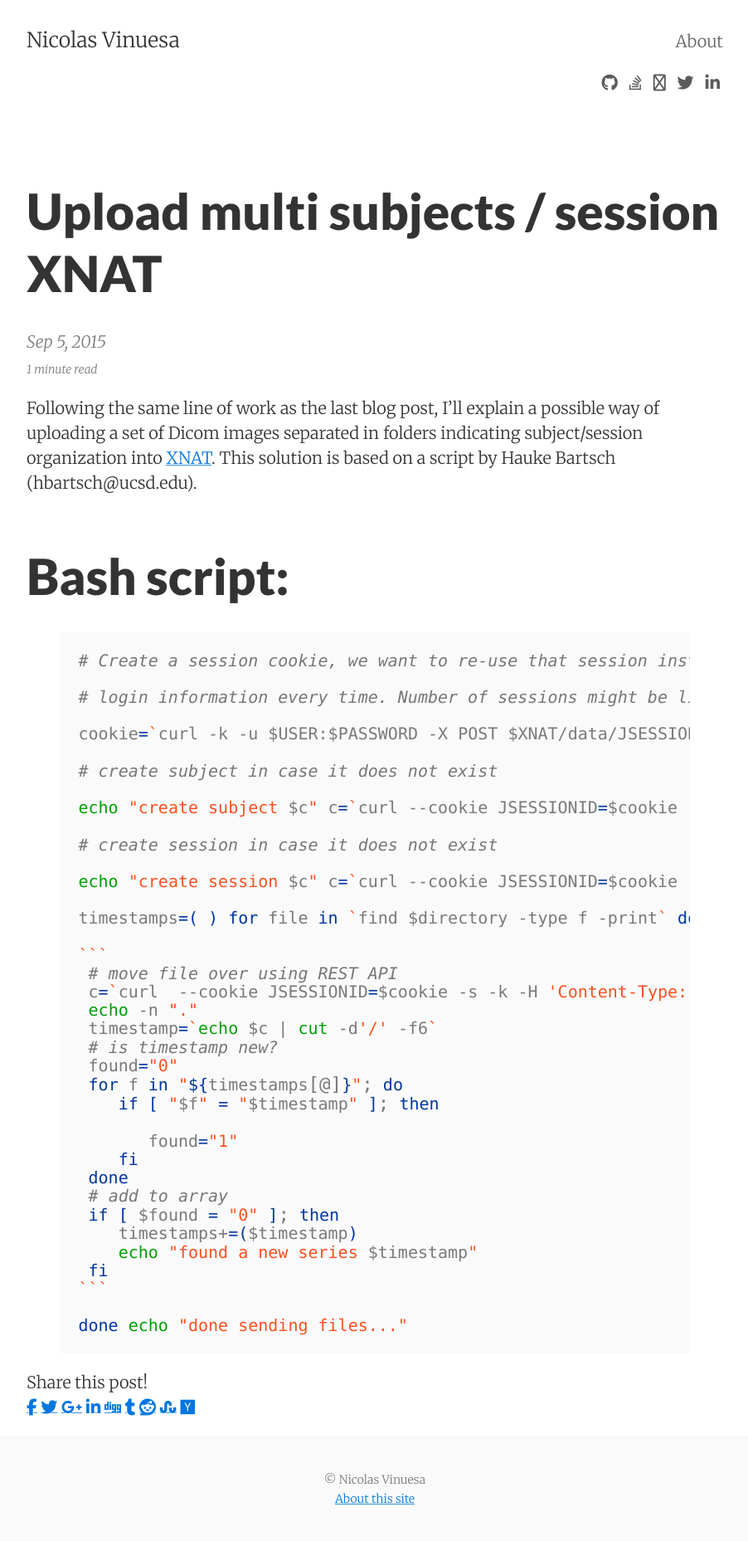
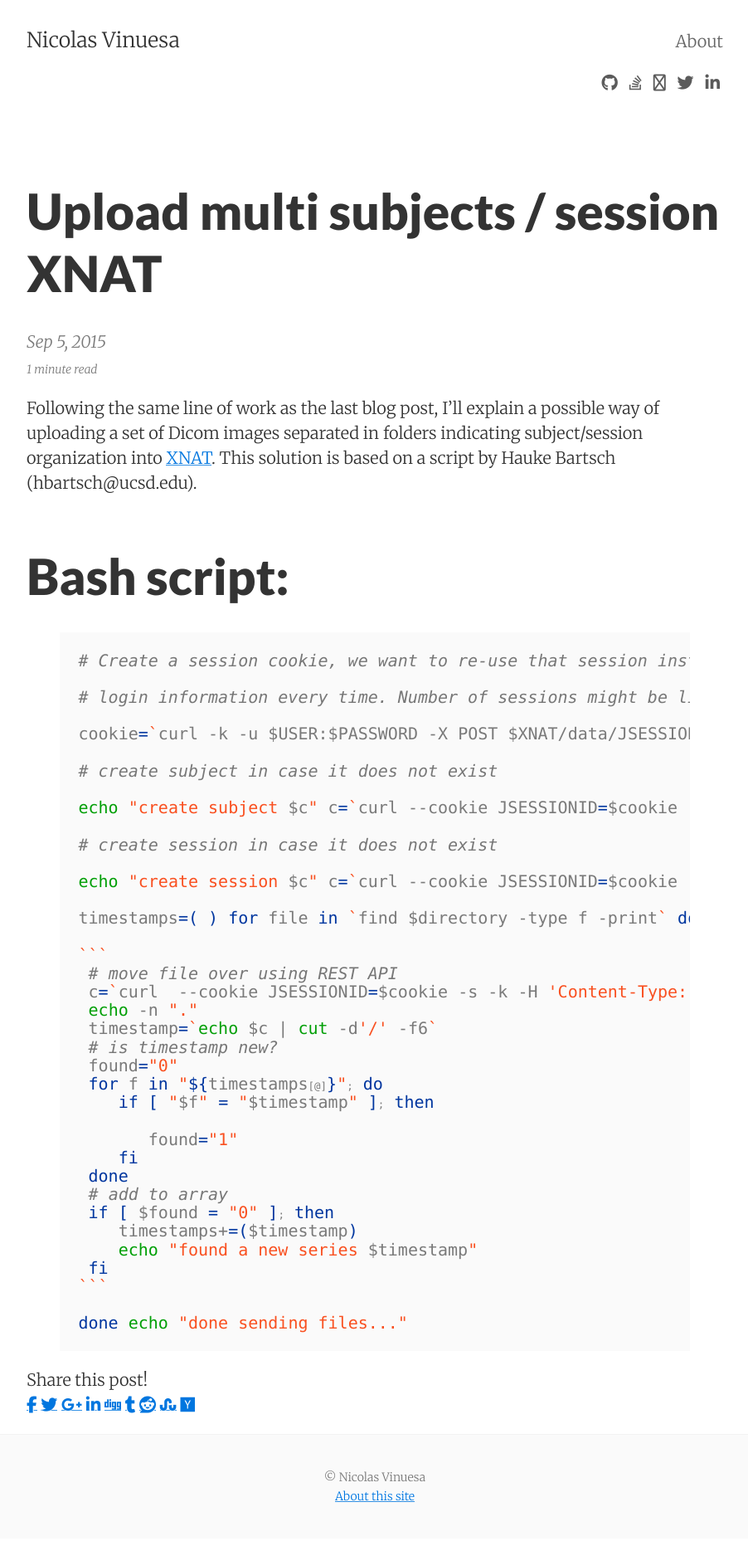
Before and after one commit to nvinuesa/nvinuesa.github.io, a Jekyll site: the page built from _posts/2015-09-05-xnat-multi-dicom-upload.markdown, in a window 1280 px wide. Shown: the whole page at 83% size, without its empty margins (188-1090 px from the left). Built offline with Jekyll 4.4.1, drawn with Linux system fonts in a browser that asks for light colours; nearby versions of some CDN libraries.

Commit message:
Update _code.scss

```diff
--- a/_sass/_code.scss
+++ b/_sass/_code.scss
@@ -22,7 +22,7 @@
 }
 
 .highlight .p {
-  font-size: 1.125rem;
+  font-size: 0.625rem;
   line-height: 1;
 }
 
@@ -48,7 +48,7 @@
   display: inline-block;
   color: $light-gray;
   margin-right: 16px;
-  font-size: 13px;
+  font-size: 10px;
   -webkit-touch-callout: none;
   -webkit-user-select: none;
   -khtml-user-select: none;
```
